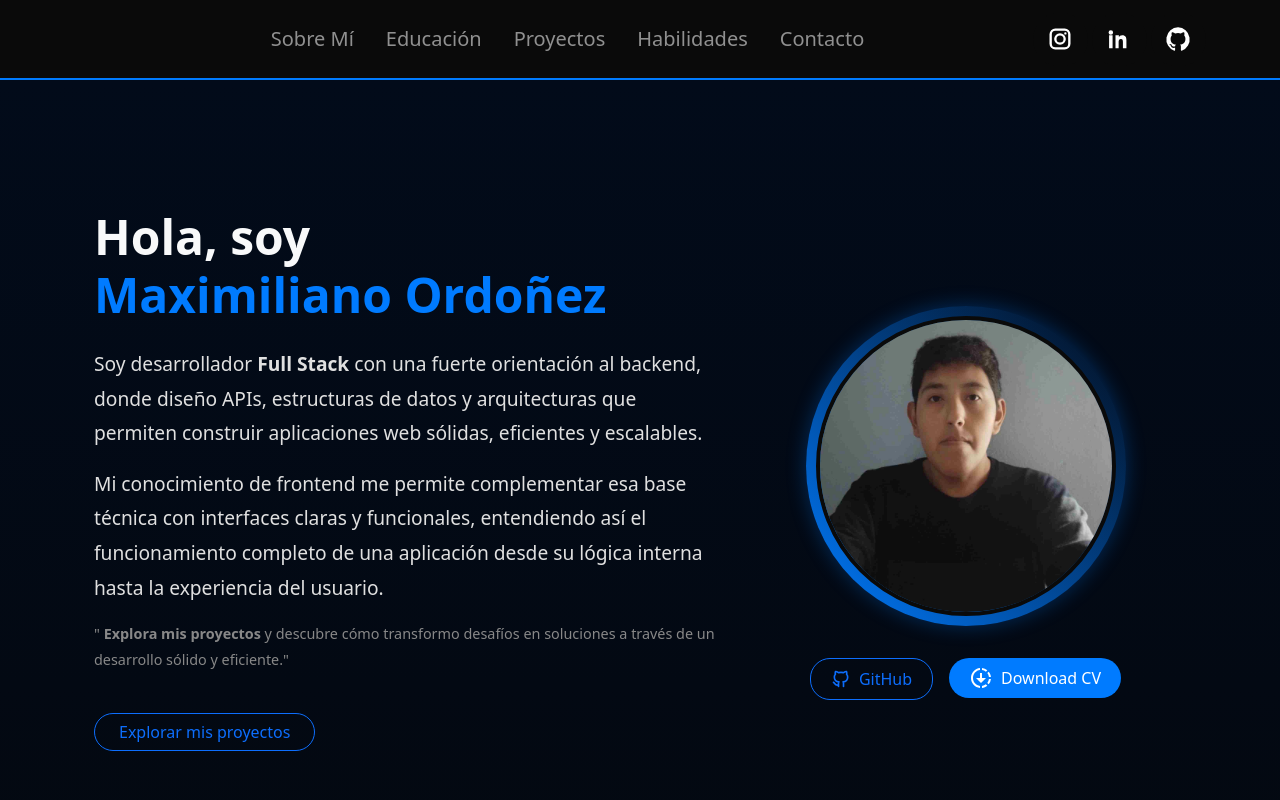
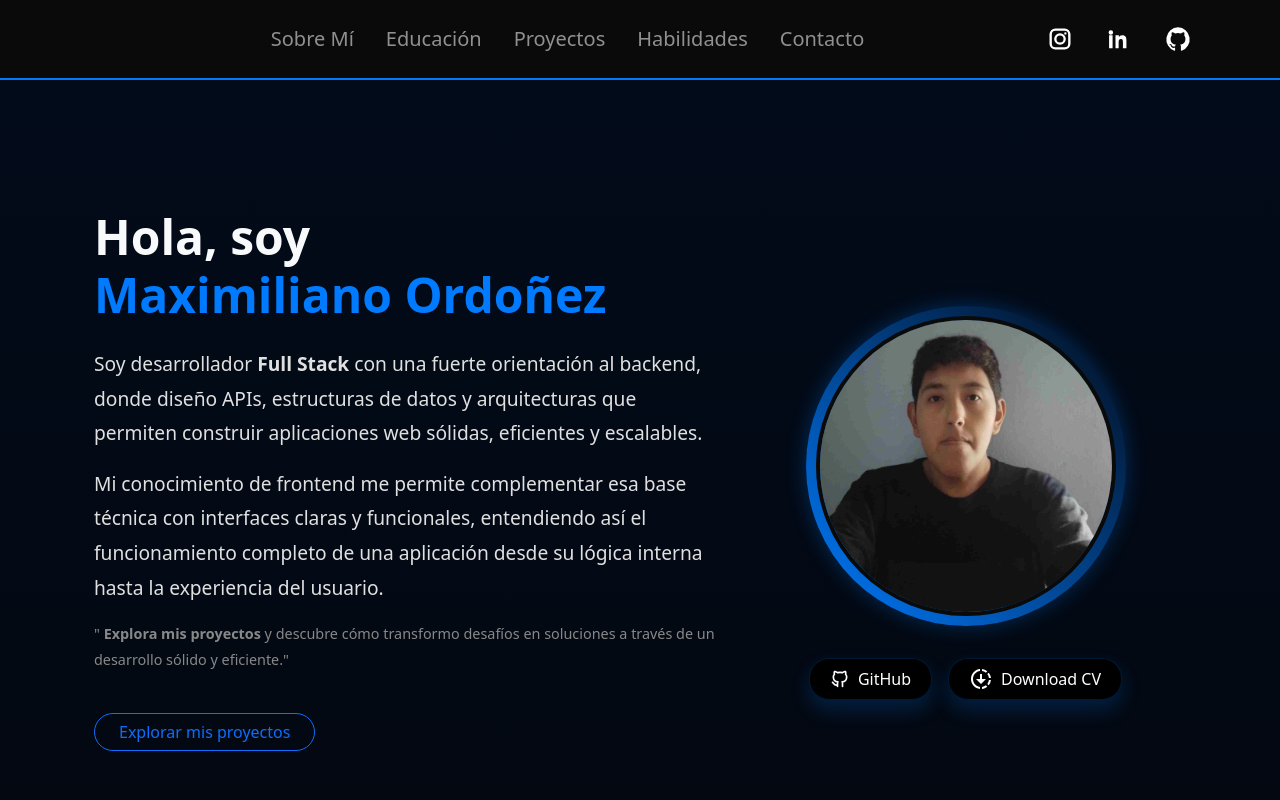
Before and after one commit to Maxii34/Mi-Portafolio-FullStack, a React (Vite) app: page / in a window 1280 px wide. Shown: the top 800 px of the page. Built offline with nearby package versions, Linux system fonts and the light colour scheme.

Commit message:
Mejoras en los btn de git y descarga

```diff
--- a/src/Components/ui/ImagenPerfil.jsx
+++ b/src/Components/ui/ImagenPerfil.jsx
@@ -44,8 +44,8 @@ export const ImagenPerfil = () => {
           <Button
             href="https://github.com/Maxii34"
             target="_blank"
-            variant="outline-primary"
-            className="btn-custom"
+            variant="primary"
+            className="btn-custom btn-git"
           >
             <TbBrandGithub className="fs-5" /> GitHub
           </Button>
--- a/src/index.css
+++ b/src/index.css
@@ -47,12 +47,20 @@
   align-items: center;
   gap: 8px;
   padding: 8px 20px !important;
+  font-weight: bold;
+  transition: all 0.3s ease;
+  border: 1px solid rgba(0, 123, 255, 0.2) !important;
 }
 
 /* Botón primario (azul) */
 .btn-cv {
-  background-color: #007bff !important;
-  border: none !important;
+  background-color: #000 !important;
+  box-shadow: 0 10px 20px rgba(0, 123, 255, 0.2);
+}
+
+.btn-git {
+  background-color: #000 !important;
+  box-shadow: 0 10px 20px rgba(0, 123, 255, 0.2);
 }
 
 /* Quitar subrayado del link */
```
